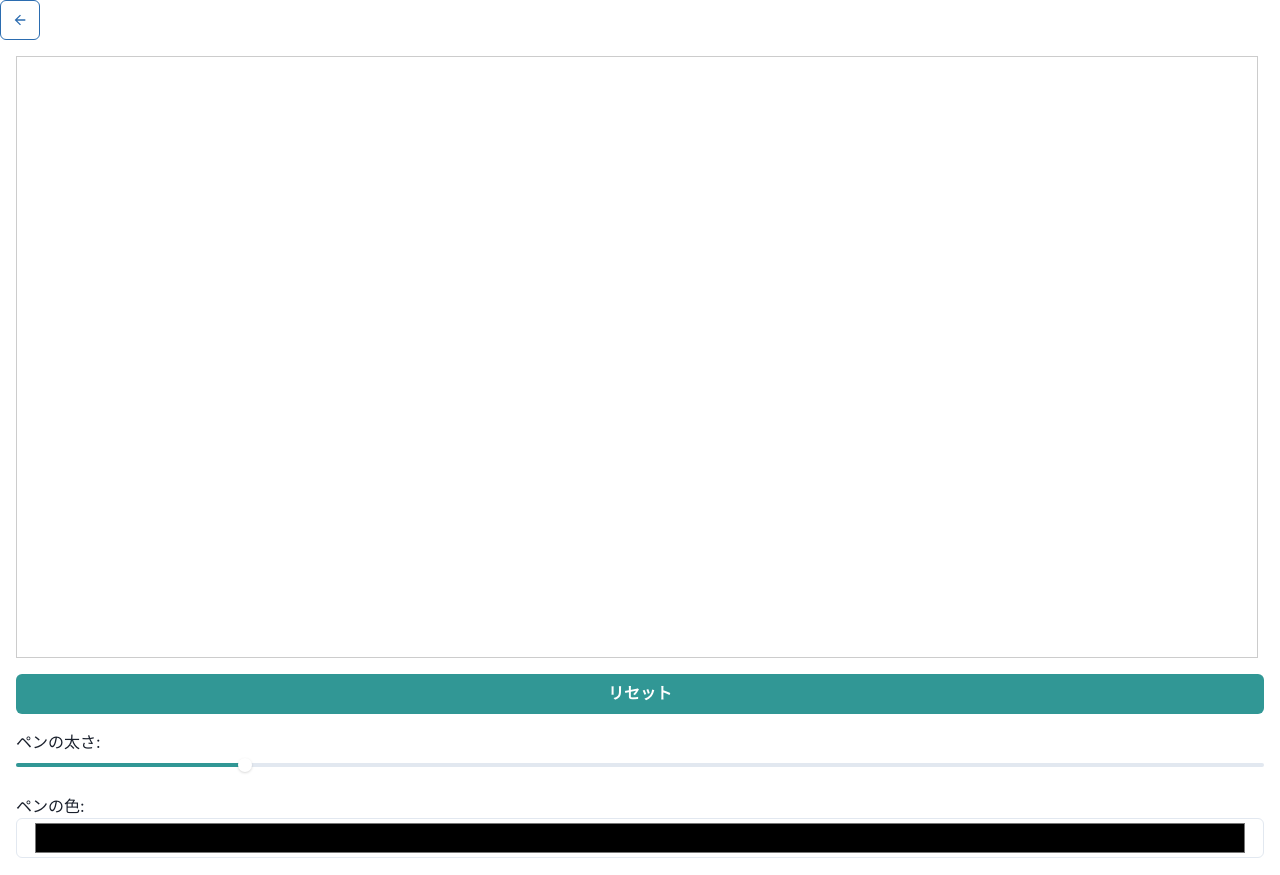
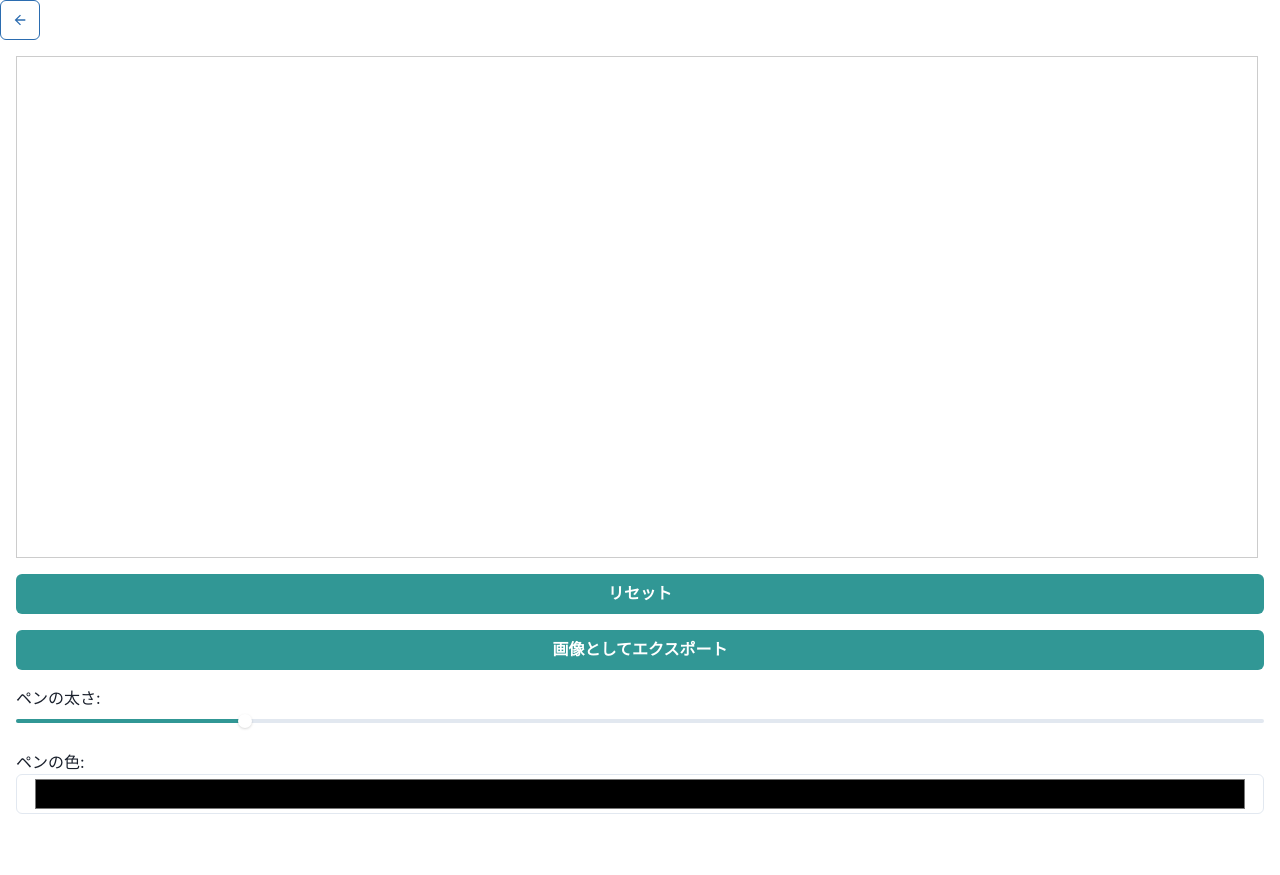
Before and after one commit to uyuuuuu/Hackathon0728-front, a React (Vite) app: page /Paint in a window 1280 px wide. After the commit the page ends 831 px from the top, so only its background shows below. Built offline with nearby package versions, Linux system fonts and the light colour scheme; no server answers.

Commit message:
export機能

```diff
--- a/src/Paint.tsx
+++ b/src/Paint.tsx
@@ -7,7 +7,7 @@ function Paint() {
       <div className="left-0 py-4 px-4">
         <Back />
       </div>
-      <Canvas width={1240} height={600} />
+      <Canvas width={1240} height={500} />
     </>
   );
 }
--- a/src/component/Canvas.tsx
+++ b/src/component/Canvas.tsx
@@ -151,6 +151,16 @@ const Canvas: React.FC<IProps> = (props) => {
     }
   }
 
+  const ExportAsImage = () => {
+    const canvas: HTMLCanvasElement | null = canvasRef.current;
+    if (!canvas) return;
+    const dataURL = canvas.toDataURL('image/png');
+    const link = document.createElement('a');
+    link.href = dataURL;
+    link.download = 'canvas-image.png';
+    link.click();
+  }
+
   return (
     <Stack spacing={4} p={4}>
       <Box>
@@ -167,6 +177,7 @@ const Canvas: React.FC<IProps> = (props) => {
       </Box>
       <Stack spacing={4}>
         <Button onClick={Reset} colorScheme="teal">リセット</Button>
+        <Button onClick={ExportAsImage} colorScheme="teal">画像としてエクスポート</Button>
         <Stack spacing={4}>
           <Box>
             <label>ペンの太さ:</label>
```
